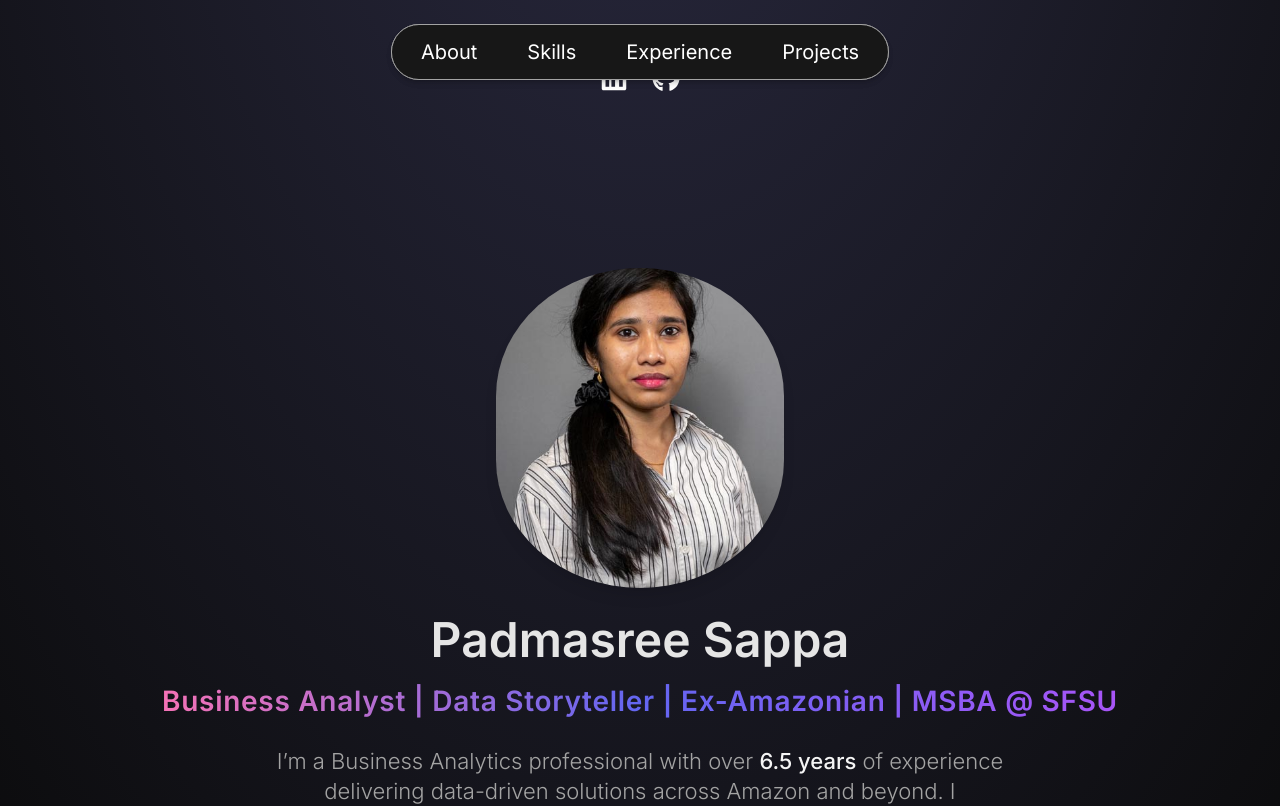
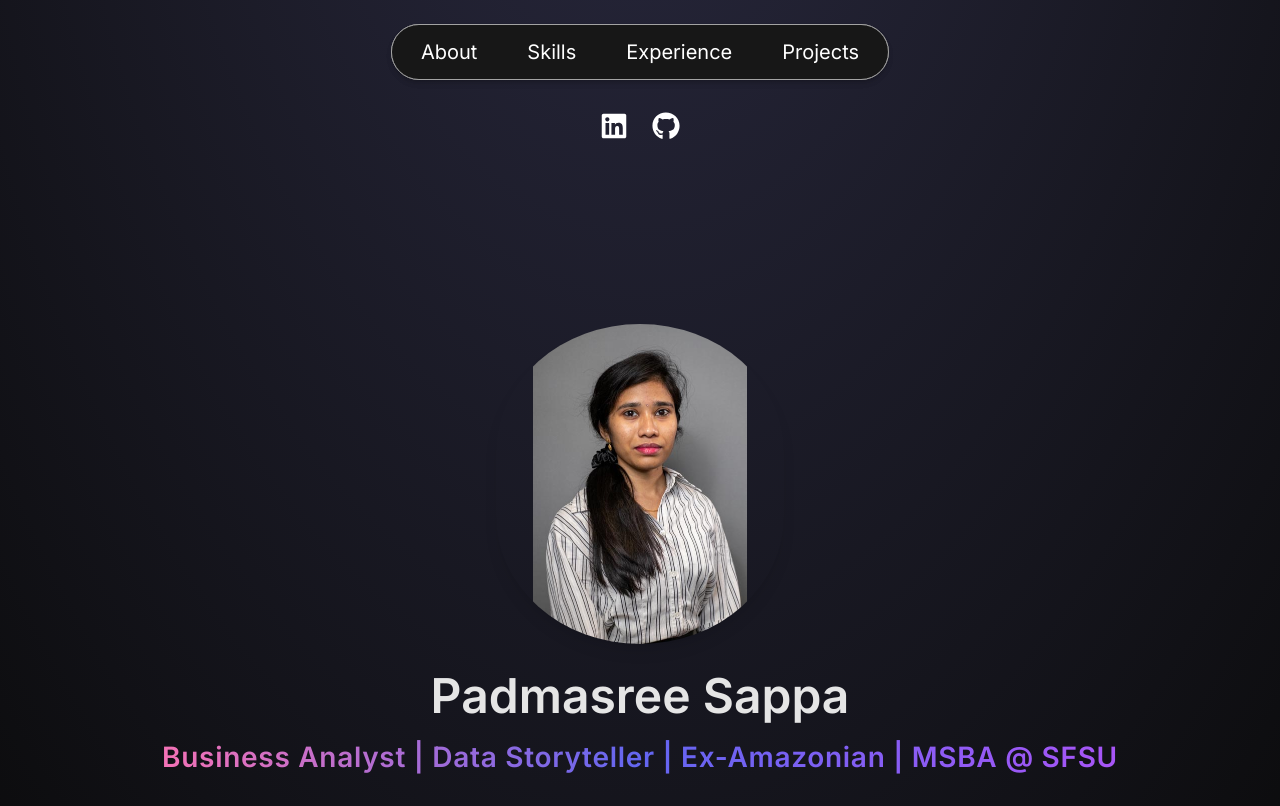
Before and after one commit to dsappa7196/dsappa7196.github.io, a React (Vite) app: page / in a window 1280 px wide. Shown: the top 806 px of the page. Built offline with nearby package versions, Linux system fonts and the light colour scheme.

Commit message:
Fix profile image cropping and increase social icon spacing

```diff
--- a/src/Components/Hero.jsx
+++ b/src/Components/Hero.jsx
@@ -30,7 +30,7 @@ const Hero = () => {
           transition={{ duration: 1, ease: 'easeOut' }}
           src={profilePic}
           alt="Padmasree Sappa"
-          className="w-28 h-40 sm:w-56 sm:h-72 lg:w-72 lg:h-80 object-cover shadow-lg mb-6 sm:mb-7"style={{ borderRadius: '50% / 40%' }}
+          className="w-28 h-40 sm:w-56 sm:h-72 lg:w-72 lg:h-80 object-contain shadow-lg mb-6 sm:mb-7"style={{ borderRadius: '50% / 40%' }}
         />
 
         {/* Name */}
--- a/src/Components/SocialIcons.jsx
+++ b/src/Components/SocialIcons.jsx
@@ -4,7 +4,7 @@ import { FaLinkedin, FaGithub } from "react-icons/fa";
 
 const SocialIcons = () => {
   return (
-    <nav className="mt-16 mb-4 flex justify-center animate-fade-in">
+    <nav className="mt-20 sm:mt-28 mb-6 flex justify-center animate-fade-in">
       <div className="flex gap-6 text-xl sm:text-2xl text-white">
         <a
           href="https://www.linkedin.com/in/padmasree-sappa"
```
